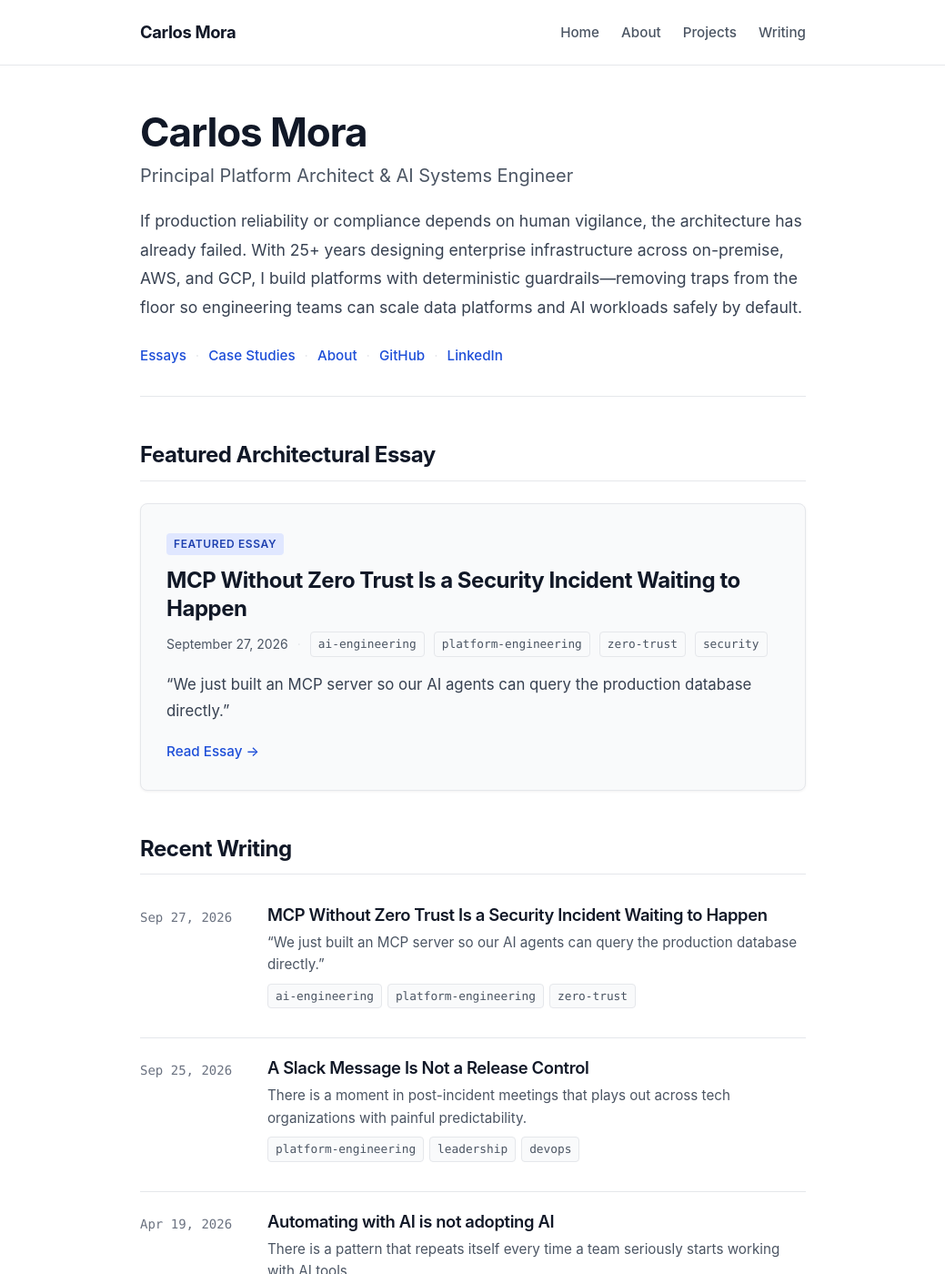
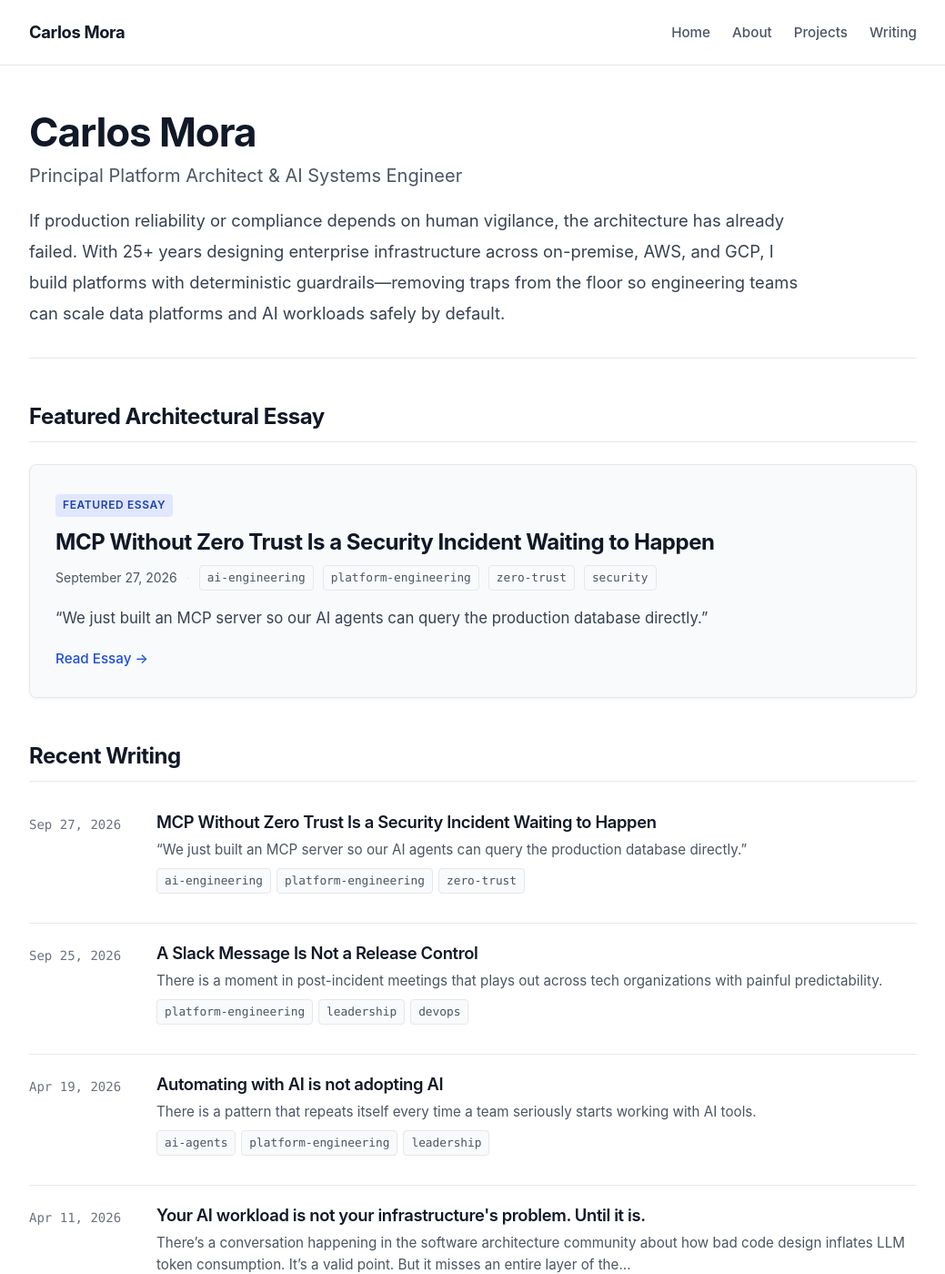
Before and after one commit to carlosmoradev/carlosmoradev.github.io, a Jekyll site: the page built from index.md, in a window 1280 px wide and 1400 px high. Shown: the whole window at 91% size, without its empty margins (120-1159 px from the left). Built offline with Jekyll 4.4.1, drawn with Linux system fonts in a browser that asks for light colours.

Commit message:
style: Expand desktop container to 1040px and eliminate duplicate hero nav

```diff
--- a/assets/css/style.css
+++ b/assets/css/style.css
@@ -62,11 +62,11 @@ a:hover {
   text-decoration: underline;
 }
 
-/* Unified Reading Container */
+/* Desktop Container */
 .container {
-  max-width: 780px;
+  max-width: 1040px;
   margin: 0 auto;
-  padding: 0 24px;
+  padding: 0 32px;
 }
 
 /* Navigation & Site Header */
@@ -122,7 +122,7 @@ a:hover {
   text-align: left;
   padding: 48px 0 32px;
   border-bottom: 1px solid var(--border-color);
-  margin-bottom: 32px;
+  margin-bottom: 36px;
 }
 
 .hero h1 {
@@ -138,7 +138,7 @@ a:hover {
   font-size: 1.25rem;
   color: #4b5563;
   margin-top: 0;
-  margin-bottom: 20px;
+  margin-bottom: 18px;
   font-weight: 400;
   line-height: 1.4;
 }
@@ -149,37 +149,11 @@ a:hover {
 }
 
 .hero-description {
-  font-size: 1.1rem;
-  line-height: 1.8;
+  font-size: 1.15rem;
+  line-height: 1.85;
   color: #374151;
-  margin-bottom: 24px;
-  max-width: 100%;
-}
-
-.hero-nav {
-  display: flex;
-  flex-wrap: wrap;
-  gap: 10px;
-  align-items: center;
-  font-size: 0.95rem;
-  margin-top: 20px;
-  color: var(--text-muted);
-}
-
-.hero-nav a {
-  color: var(--primary-color);
-  text-decoration: none;
-  font-weight: 500;
-}
-
-.hero-nav a:hover {
-  color: var(--primary-dark);
-  text-decoration: underline;
-}
-
-.hero-nav .sep {
-  color: var(--border-color);
-  user-select: none;
+  margin-bottom: 0;
+  max-width: 860px;
 }
 
 .hero-cta {
@@ -670,7 +644,11 @@ a:hover {
 }
 
 /* Content Pages (Post, Project, About) */
-.post-content,
+.post-content {
+  max-width: 780px;
+  margin: 0;
+}
+
 .project-content,
 .page-content {
   max-width: 100%;
--- a/index.md
+++ b/index.md
@@ -10,17 +10,6 @@ description: "Carlos Mora: Principal Platform Architect & AI Systems Engineer. M
   <p class="hero-description">
     If production reliability or compliance depends on human vigilance, the architecture has already failed. With 25+ years designing enterprise infrastructure across on-premise, AWS, and GCP, I build platforms with deterministic guardrails—removing traps from the floor so engineering teams can scale data platforms and AI workloads safely by default.
   </p>
-  <nav class="hero-nav" aria-label="Quick navigation">
-    <a href="/blog">Essays</a>
-    <span class="sep">·</span>
-    <a href="/projects">Case Studies</a>
-    <span class="sep">·</span>
-    <a href="/about">About</a>
-    <span class="sep">·</span>
-    <a href="https://github.com/{{ site.author.github }}" target="_blank" rel="noopener">GitHub</a>
-    <span class="sep">·</span>
-    <a href="https://linkedin.com/in/{{ site.author.linkedin }}" target="_blank" rel="noopener">LinkedIn</a>
-  </nav>
 </section>
 
 {% assign latest = site.posts.first %}
```
